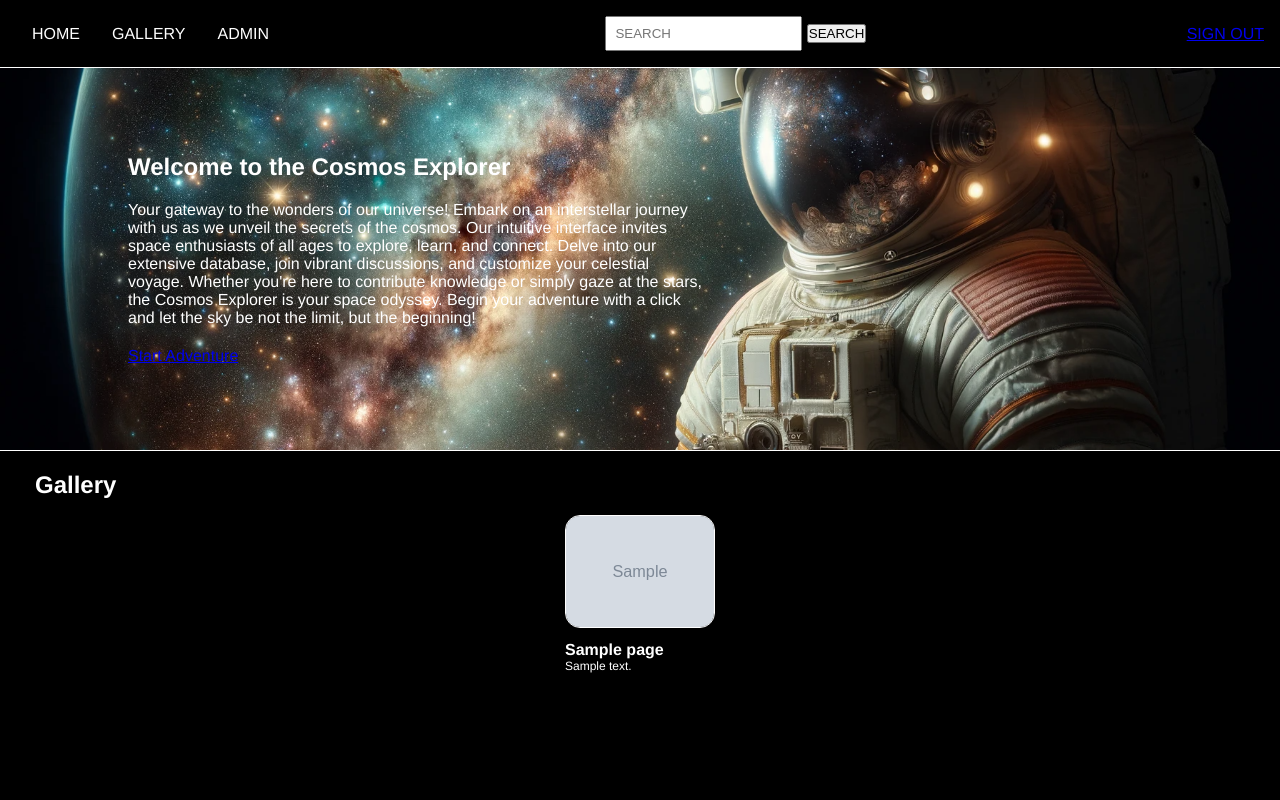
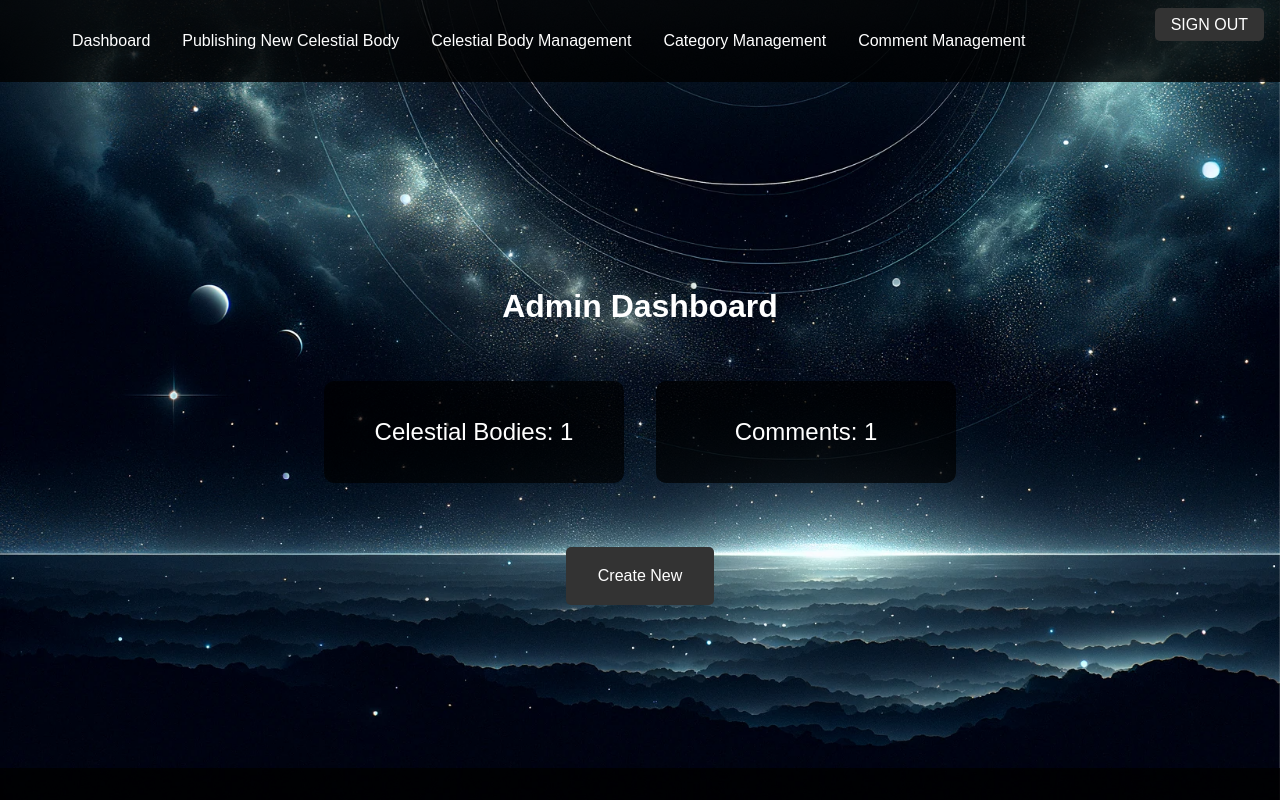
Before and after one commit to nfeng037/SolarSystemCMS, a PHP site: page / in a window 1280 px wide. Run offline with PHP 8.4, Linux system fonts and the light colour scheme; a user stored in the database is signed in; tables that the repository leaves empty hold one stand-in row (values such as "Sample post"); grey boxes marked "Sample" are stand-in pictures.

Commit message:
change CSS style
change CSS style

```diff
--- a/index.php
+++ b/index.php
@@ -1,52 +1,68 @@
 <?php
-include 'db_connect.php';
+// index.php
 
-// Prepare a SQL statement to fetch all planet data
-$stmt = $pdo->prepare("SELECT * FROM pages");
-$stmt->execute();
+session_start();
 
-// Fetch all the planet records
-$pages = $stmt->fetchAll();
+require 'db_connect.php';
+require 'check_access.php';
+
+// Redirect user to login page if they're not logged in or if they're not an admin
+if (!isset($_SESSION['user_id']) || !checkUserRole('admin')) {
+    header("Location: login.php");
+    exit;
+}
+
+// Initialize counts
+$newsCount = $galleryCount = $commentCount = 0;
+
+try {
+    // Get the count of gallery items
+    $stmt = $pdo->query("SELECT COUNT(*) FROM pages");
+    $galleryCount = $stmt->fetchColumn();
+
+    // Get the count of comments
+    $stmt = $pdo->query("SELECT COUNT(*) FROM comments");
+    $commentCount = $stmt->fetchColumn();
+
+} catch (PDOException $e) {
+    // Handle exceptions by logging and displaying an error message
+    error_log("Database error: " . $e->getMessage());
+    $error = "An error occurred while fetching data.";
+}
+
 ?>
 
 <!DOCTYPE html>
 <html lang="en">
 <head>
     <meta charset="UTF-8">
-<meta name="viewport" content="width=device-width, initial-scale=1.0">
-<title>Cosmos Explorer</title>
+    <title>Admin Dashboard</title>
     <link rel="stylesheet" href="styles.css">
 </head>
-<body>
+<body >
+
         <header>
-    <!-- Navigation bar -->
             <?php include 'navbar.php'; ?>
         </header>
 
-  <main>
-    <!-- Main banner -->
-    <section class="intro">
-      <h1>Welcome to the Cosmos Explorer</h1>
-      <p>Your gateway to the wonders of our universe! Embark on an interstellar journey with us as we unveil the secrets of the cosmos. Our intuitive interface invites space enthusiasts of all ages to explore, learn, and connect. Delve into our extensive database, join vibrant discussions, and customize your celestial voyage. Whether you're here to contribute knowledge or simply gaze at the stars, the Cosmos Explorer is your space odyssey. Begin your adventure with a click and let the sky be not the limit, but the beginning!</p>
-      <a href='list_pages.php' class="start-button">Start Adventure</a>
-    </section>
-    <!-- Gallery -->
-    <section class="gallery">
-    <h2>Gallery</h2>
-    <div class="article-container">
-        <?php if (!empty($pages)): ?>
-            <?php foreach ($pages as $page): ?>
-                <article>
-                    <img src="<?= htmlspecialchars($page['image_url']); ?>" alt="<?= htmlspecialchars($page['title']); ?>">
-                    <h3><?= htmlspecialchars($page['title']); ?></h3>
-                    <p><?= $page['content']; ?></p>
-                </article>
-            <?php endforeach; ?>
-        <?php else: ?>
-            <p>No result found.</p>
-        <?php endif; ?>
+        <main class="index_body">
+            <h1>Admin Dashboard</h1>
+
+            <div class="admin-statistics">
+
+                <div class="statistic">
+                    <a href="list_pages.php">Celestial Bodies: <?= $galleryCount; ?></a>
                 </div>
-    </section>
+
+                <div class="statistic">
+                    <a href="list_comments.php">Comments: <?= $commentCount; ?></a>
+                </div>
+            </div>
+
+            <div class="admin-links">
+                <a href="create_page.php">Create New</a>
+                <!-- Add more links as needed for other creation pages -->
+            </div>
         </main>
 
         <footer>
--- a/navbar.php
+++ b/navbar.php
@@ -6,19 +6,15 @@ if (session_status() == PHP_SESSION_NONE) {
 require_once 'check_access.php';
 ?>
 
-<!-- Navigation bar -->
+
 <nav>
     <ul>
-        <li><a href="index.php">HOME</a></li>
-        <li><a href="list_pages.php">GALLERY</a></li>
-        <?php if (isset($_SESSION['user_id']) && checkUserRole('admin')): ?>
-            <li><a href="admin.php">ADMIN</a></li>
-        <?php endif; ?>
+        <li><a href="index.php">Dashboard</a></li>
+        <li><a href="create_page.php">Publishing New Celestial Body</a></li>
+        <li><a href="list_pages.php">Celestial Body Management</a></li>
+        <li><a href="list_pages.php">Category Management</a></li>
+        <li><a href="list_pages.php">Comment Management</a></li>
     </ul>
-    <form class="search" action="search_results.php" method="get">
-        <input type="search" name="query" placeholder="SEARCH" aria-label="Search through site content">
-        <input type="submit" value="SEARCH">
-    </form>
     <div class="auth">
         <?php if (isset($_SESSION['user_id'])): ?>
             <a href="logout.php">SIGN OUT</a>
--- a/styles.css
+++ b/styles.css
@@ -1,4 +1,280 @@
-/* Reset some default styles */
+body, html {
+  height: 100%;
+  margin: 0;
+  font-family: Arial, sans-serif;
+}
+
+*, *:before, *:after {
+  box-sizing: border-box;
+}
+
+.login-container {
+  background-image: url('./images/backgroud.png');
+  background-size: cover;
+  background-position: center;
+  height: 100%;
+  display: flex;
+  align-items: center;
+  justify-content: center;
+}
+
+.login-form {
+  padding: 20px;
+  background: rgba(255, 255, 255, 0.7);
+  border-radius: 10px;
+  box-shadow: 0 4px 8px rgba(0, 0, 0, 0.1);
+  width: 300px;
+  max-width: 80%;
+}
+
+.login-form h1 {
+  text-align: center;
+  margin-bottom: 24px;
+}
+
+.login-form input[type='text'],
+.login-form input[type='password'] {
+  width: 100%;
+  padding: 10px;
+  margin: 10px 0;
+  border: 1px solid #ddd;
+  border-radius: 5px;
+  box-sizing: border-box;
+}
+
+.login-form button {
+  width: 100%;
+  padding: 10px;
+  background-color: #5C6BC0;
+  border: none;
+  border-radius: 5px;
+  color: white;
+  cursor: pointer;
+  font-size: 16px;
+}
+
+.login-form button:hover {
+  background-color: #3F51B5;
+}
+
+.login-form input[type='text']:focus,
+.login-form input[type='password']:focus {
+  outline: none;
+  border-color: #5C6BC0;
+}
+
+/* Handling mobile responsiveness */
+@media (max-width: 768px) {
+  .login-form {
+      width: 90%;
+  }
+}
+
+
+/* Universal box-sizing */
+*, *:before, *:after {
+  box-sizing: border-box;
+}
+
+main{
+  height: 100vh;
+}
+
+/* Body styling */
+.index_body {
+  background-image: url('./images/index_background.png');
+  background-size: cover;
+  background-attachment: fixed;
+  color: #fff;
+  line-height: 1.6;
+}
+
+/* Navbar styles */
+nav {
+  background-color: rgba(0, 0, 0, 0.8);
+  color: #fff;
+  display: flex;
+  justify-content: space-between;
+  padding: 1rem;
+  position: fixed;
+  top: 0;
+  width: 100%;
+  z-index: 1000;
+}
+
+nav ul {
+  list-style: none;
+  display: flex;
+}
+
+nav ul li {
+  padding: 0 1rem;
+}
+
+nav ul li a {
+  color: #fff;
+  text-decoration: none;
+  transition: color 0.3s ease;
+}
+
+nav ul li a:hover {
+  color: #4d90fe;
+}
+
+.auth a {
+  color: #fff;
+  text-decoration: none;
+  padding: 0.5rem 1rem;
+  background: #333;
+  border-radius: 5px;
+  transition: background-color 0.3s ease;
+}
+
+.auth a:hover {
+  background-color: #4d90fe;
+}
+
+/* Main content styling */
+main {
+  padding-top: 260px; /* Give space for fixed navbar */
+  text-align: center;
+}
+
+main h1 {
+  margin-bottom: 2rem;
+}
+
+/* Admin statistics section */
+.admin-statistics {
+  display: flex;
+  justify-content: center;
+  margin-bottom: 2rem;
+}
+
+.statistic {
+  margin: 1rem;
+  padding: 2rem;
+  background: rgba(0, 0, 0, 0.7);
+  border-radius: 10px;
+  width: 300px;
+  transition: background-color 0.3s ease;
+}
+
+.statistic:hover {
+  background: rgba(0, 0, 0, 0.9);
+}
+
+.statistic a {
+  color: #fff;
+  text-decoration: none;
+  font-size: 1.5rem;
+  display: block;
+}
+
+/* Admin links section */
+.admin-links a {
+  display: inline-block;
+  margin: 1rem;
+  padding: 1rem 2rem;
+  background: #333;
+  color: #fff;
+  text-decoration: none;
+  border-radius: 5px;
+  transition: background-color 0.3s ease;
+}
+
+.admin-links a:hover {
+  background-color: #4d90fe;
+}
+
+/* Footer styles */
+footer {
+  background: rgba(0, 0, 0, 0.8);
+  color: #fff;
+  text-align: center;
+  padding: 1rem;
+  position: fixed;
+  bottom: 0;
+  width: 100%;
+}
+
+
+/* Basic styling */
+.error, .success {
+  color: #ff6b6b;
+  background-color: #ffe6e6;
+  border: 1px solid #ffcccc;
+  padding: 1rem;
+  margin-bottom: 1rem;
+  border-radius: 5px;
+}
+
+.success {
+  color: #38c172;
+  background-color: #eaffea;
+  border: 1px solid #b4ecb4;
+}
+
+/* Form container */
+.create {
+  padding-top: 5rem;
+  margin: 2rem auto;
+  max-width: 600px;
+  color:black;
+}
+
+/* Form elements styling */
+form div {
+  margin-bottom: 1rem;
+}
+
+label {
+  display: block;
+  margin-bottom: 0.5rem;
+  color: black;
+}
+
+input[type="text"],
+input[type="file"],
+select {
+  width: 100%;
+  padding: 0.5rem;
+  margin-bottom: 0.5rem;
+  border-radius: 5px;
+  border: 1px solid #ddd;
+}
+
+/* Enhance the Quill editor visibility */
+.ql-container {
+  height: 200px;
+}
+
+/* Submit button styling */
+input[type="submit"] {
+  background-color: #4d90fe;
+  color: white;
+  padding: 1rem 2rem;
+  border: none;
+  border-radius: 5px;
+  cursor: pointer;
+  font-size: 1rem;
+  transition: background-color 0.3s;
+}
+
+input[type="submit"]:hover {
+  background-color: #357abd;
+}
+
+/* Responsive design */
+@media (max-width: 768px) {
+  main {
+      padding: 1rem;
+  }
+}
+
+
+
+/* Reset some default styles
 * {
     margin: 0;
     padding: 0;
@@ -118,3 +394,4 @@
     text-align: center;
     padding: 1rem;
   }
+   */
```
Also changed, not shown: admin.php (deleted, +0 -69 lines), create_page.php (+30 -27 lines), delete_page.php (+7 -14 lines), edit_page.php (+44 -23 lines), home.php (added, +57 -0 lines), home_navbar.php (added, +29 -0 lines), image_functions.php (+12 -1 lines), login.php (+3 -6 lines), view.php (+6 -15 lines), images/backgroud.png (added), images/index_background.png (added), 2 other files. Lines whose indentation alone changed are shown as unchanged.
